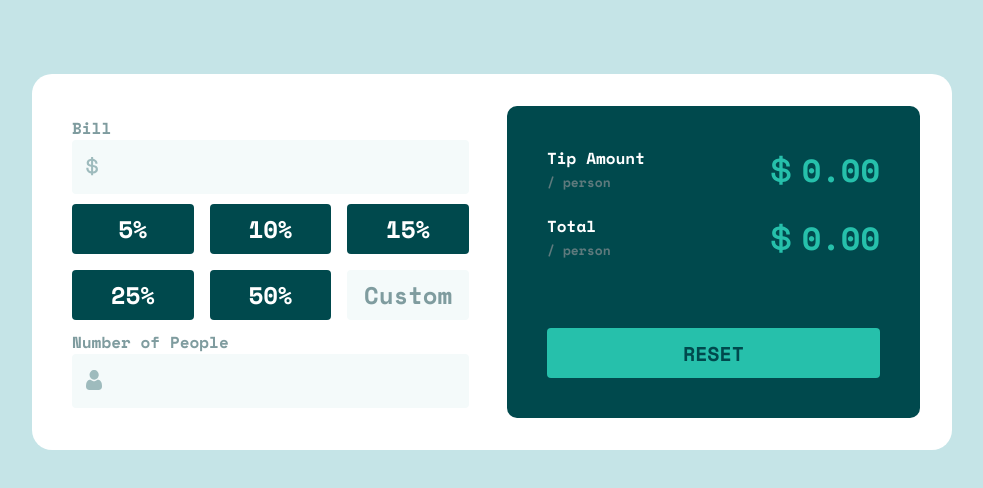
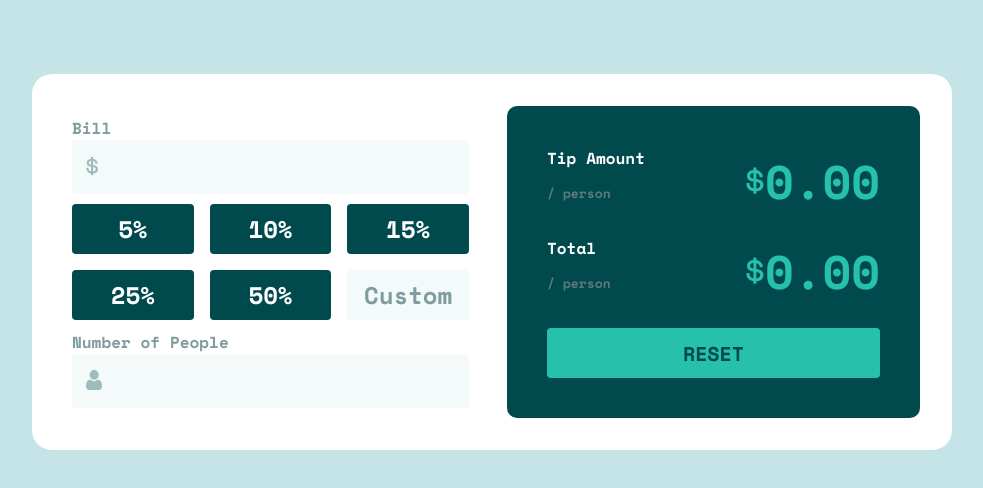
Before and after one commit to GooTaLK/FM_Tip-calculator-app, a website built with Vite: page index.html in a window 1280 px wide. Shown: the part 166-654 px from the top of the page, without its empty margins (148-1131 px from the left). Built offline with nearby package versions, Linux system fonts and the light colour scheme.

Commit message:
Fix: Adjust dollar icon height in prices

```diff
--- a/styles/components/priceDisplay.css
+++ b/styles/components/priceDisplay.css
@@ -25,9 +25,9 @@
 
     & .dollarIcon {
       display: inline-block;
-      height: 32px;
+      height: 20px;
       aspect-ratio: 11/17;
-      margin-inline: auto 10px;
+      margin-left: auto;
       mask-image: url('../../assets/svg/icon-dollar.svg');
       mask-repeat: no-repeat;
       mask-size: contain;
@@ -35,3 +35,13 @@
     }
   }
 }
+
+@media (min-width: 780px) {
+  .priceDisplay .price {
+    font-size: 47px;
+
+    & .dollarIcon {
+      height: 30px;
+    }
+  }
+}
```
